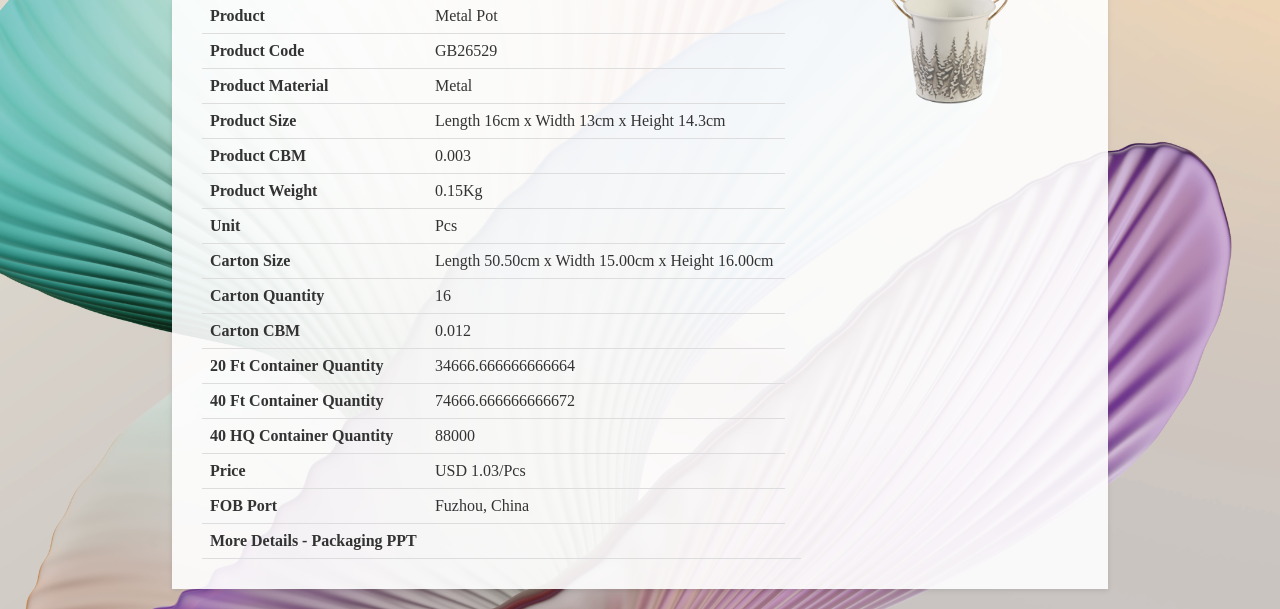
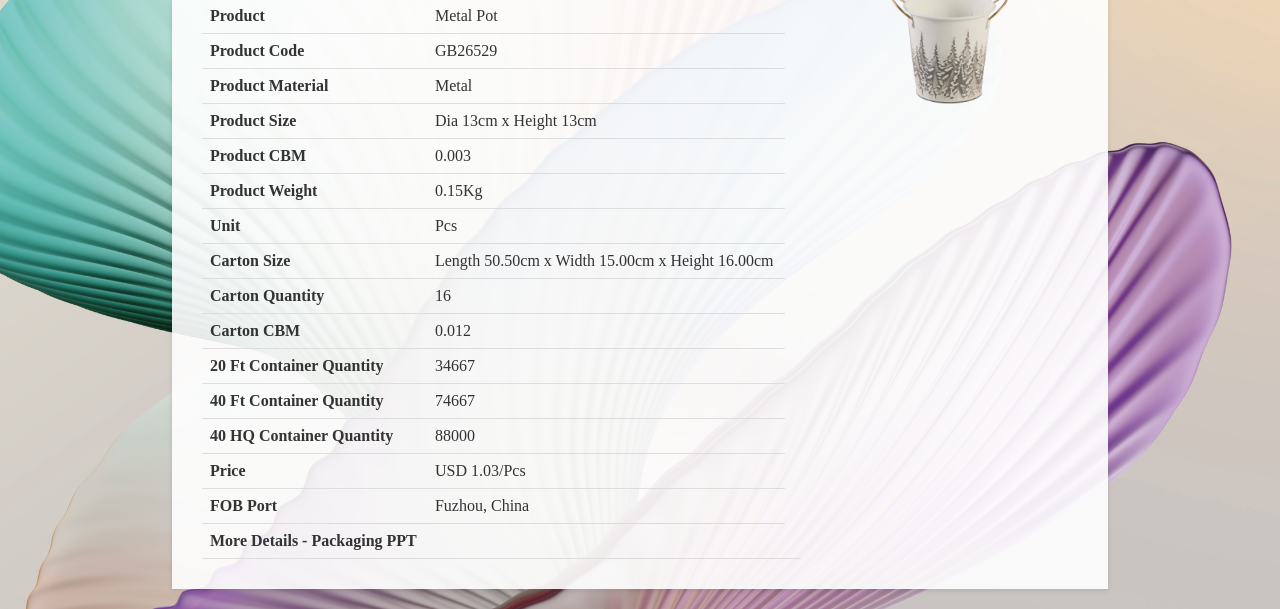
Before and after one commit to GBSLIT/GB26529, a plain HTML site: page index.html in a window 1280 px wide. Shown: the part 230-839 px from the top of the page. Drawn offline with Linux system fonts and the light colour scheme.

Commit message:
Update index.html

```diff
--- a/index.html
+++ b/index.html
@@ -149,7 +149,7 @@
                 </tr>
                 <tr>
                     <th>Product Size</th>
-                    <td>Length 16cm x Width 13cm x Height 14.3cm</td>
+                    <td>Dia 13cm x Height 13cm</td>
                 </tr>
                 <tr>
                     <th>Product CBM</th>
@@ -177,11 +177,11 @@
                 </tr>
                 <tr>
                     <th>20 Ft Container Quantity</th>
-                    <td>34666.666666666664 </td>
+                    <td>34667 </td>
                 </tr>
                 <tr>
                     <th>40 Ft Container Quantity</th>
-                    <td>74666.666666666672 </td>
+                    <td>74667 </td>
                 </tr>
                 <tr>
                     <th>40 HQ Container Quantity</th>
```
